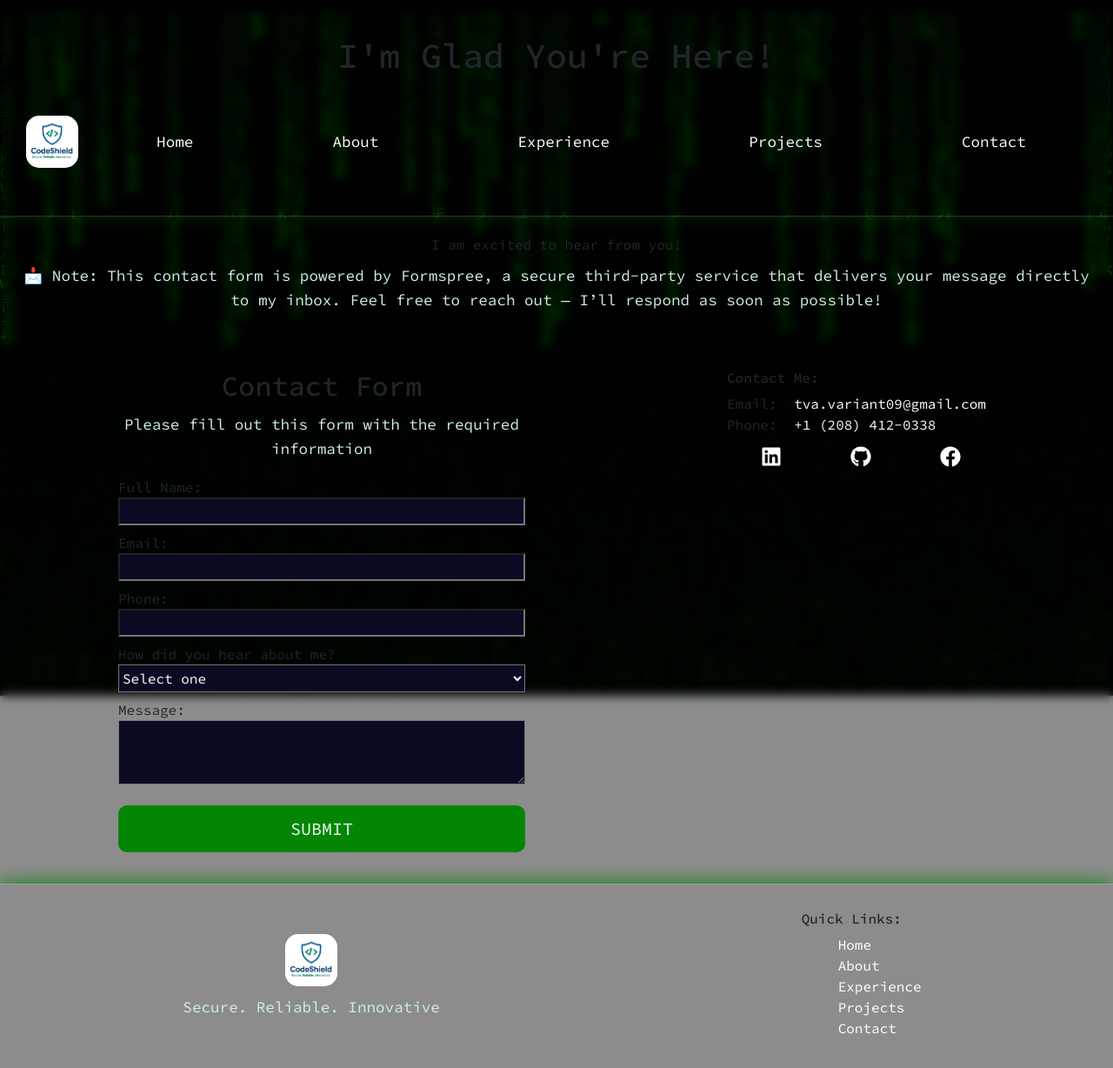
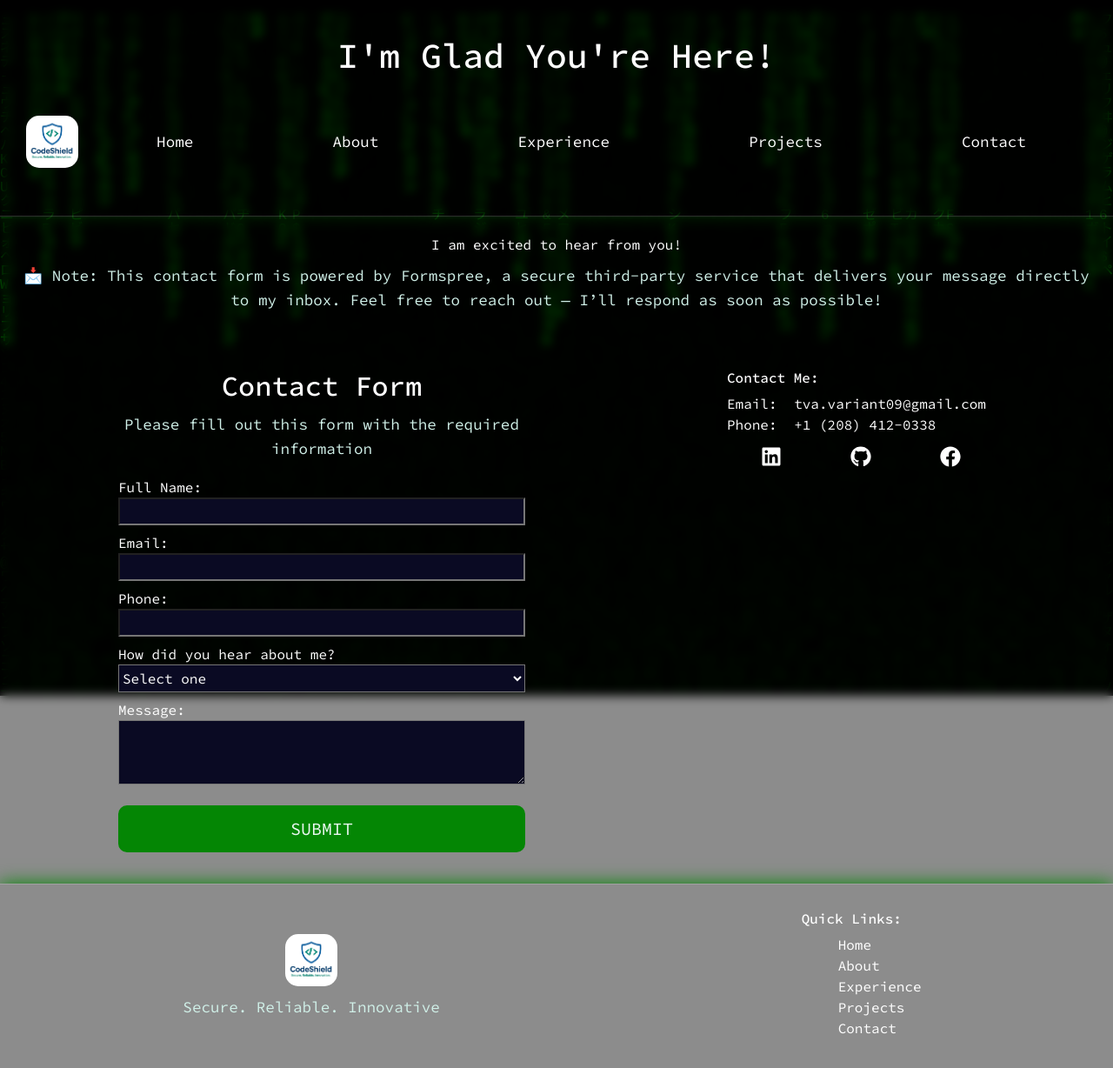
Before and after one commit to ramosmarco95/portfolio, a React (Vite) app: page /portfolio/contact-page in a window 1280 px wide. Shown: the top 1228 px of the page at 87% size. Built offline with nearby package versions, Linux system fonts and the light colour scheme.

Commit message:
color #fff added to elements

```diff
--- a/src/data/projects-data.js
+++ b/src/data/projects-data.js
@@ -9,7 +9,7 @@ mediaAlt: "A collection of static web pages built with HTML & CSS",
 githubUrl: "https://ramosmarco95.github.io/html-css-projects/",
 tech: ["HTML", "CSS"],
 },
-/*{
+{
 id: "proj-002",
 title: "Python Examples",
 description: "A collection of python coding projects.",
@@ -28,6 +28,6 @@ mediaSrc: "/public/project-img/c-sharp.png",
 mediaAlt: "A collection of static web pages built with HTML & CSS",
 githubUrl: "#",
 tech: ["C#", "C-sharp"],
-},*/
+},
 ];
 export default projects;
--- a/src/index.css
+++ b/src/index.css
@@ -8,7 +8,7 @@ body, html {
     padding: 0;
     box-sizing: border-box;
     font-family: 'Source Code Pro', monospace, sans-serif;
-
+    color: var(--text-color);
 }
 :root {
     --text-color: #fff;
--- a/src/pages/ExperiencePage.jsx
+++ b/src/pages/ExperiencePage.jsx
@@ -95,7 +95,7 @@ export default function ExperiencePage() {
 
         {/* Job 3 */}
         <AccordionItem title="Ground Service Agent — Alaska Airlines" nested>
-          <p className="job-duration">Jan 2022 – Present</p>
+          <p className="job-duration">April 2016 – April 2022 </p>
           <ul className="job-responsibilities">
             <li>Loaded and unloaded baggage, ensuring efficient processing and passenger satisfaction.</li>
             <li>Provided accurate flight information and assisted guests with baggage procedures.</li>
--- a/src/styles/about-page.css
+++ b/src/styles/about-page.css
@@ -65,6 +65,7 @@
     .about-images {
         flex-direction: column;
         align-items: center;
+        flex-wrap: wrap;
     }
     .about-image {
         width: 350px;
--- a/src/styles/contact-page.css
+++ b/src/styles/contact-page.css
@@ -11,11 +11,21 @@
 .heading-contact-page {
     text-align: center;
     margin-bottom: 50px;
+
+}
+.heading-contact-page span {
+    color: #fff;
 }
 .contact-form-contact-page {
     display: flex;
     justify-content: space-around;
 
+}
+.form-container h2,
+label,
+.contact-info,
+.contact-list li{
+    color: #fff;
 }
 
 /* Mobile devices (portrait and landscape) */
--- a/src/styles/experience-page.css
+++ b/src/styles/experience-page.css
@@ -95,6 +95,11 @@
 .skills-list li {
   margin-bottom: 10px;
   line-height: 1.55;
+
+  color: #fff;
+}
+.skills-list li strong {
+  color: #fff;
 }
 
 .job-responsibilities li {
@@ -102,6 +107,7 @@
   padding-left: 20px;
   margin-bottom: 8px;
   line-height: 1.55;
+  color: #fff;
 }
 
 .job-responsibilities li::before {
@@ -129,6 +135,7 @@
   border-left: 4px solid #ffeb3b;
   background: rgba(255, 255, 255, 0.05);
   border-radius: 6px;
+  color: #fff;
 }
 
 .degree,
--- a/src/styles/footer.css
+++ b/src/styles/footer.css
@@ -20,6 +20,9 @@ footer {
 .quick-links {
     text-align: left;
     align-self: flex-start;
+}
+.quick-links-title {
+    color: #fff;
 }
 .links-list {
     list-style: none;
--- a/src/styles/header.css
+++ b/src/styles/header.css
@@ -8,3 +8,6 @@
     border-bottom: 1px solid rgba(255, 255, 255, 0.18);
     box-shadow: 0 0 10px var(--btn-bg-color);
 }
+header.header {
+    color: #fff;
+}
--- a/src/styles/hero.css
+++ b/src/styles/hero.css
@@ -15,15 +15,18 @@
     display: flex;
     flex-direction: column;
     align-items: flex-start;
+
 }
 .text-container span {
     font-size: 2.5rem;
     margin-bottom: 5px;
+    color: #fff;
 }
 
 .text-container h1 {
     font-size: 4rem;
     margin-bottom: 10px;
+    color: #fff;
 }
 .text-container p {
     margin-bottom: 20px;
```
